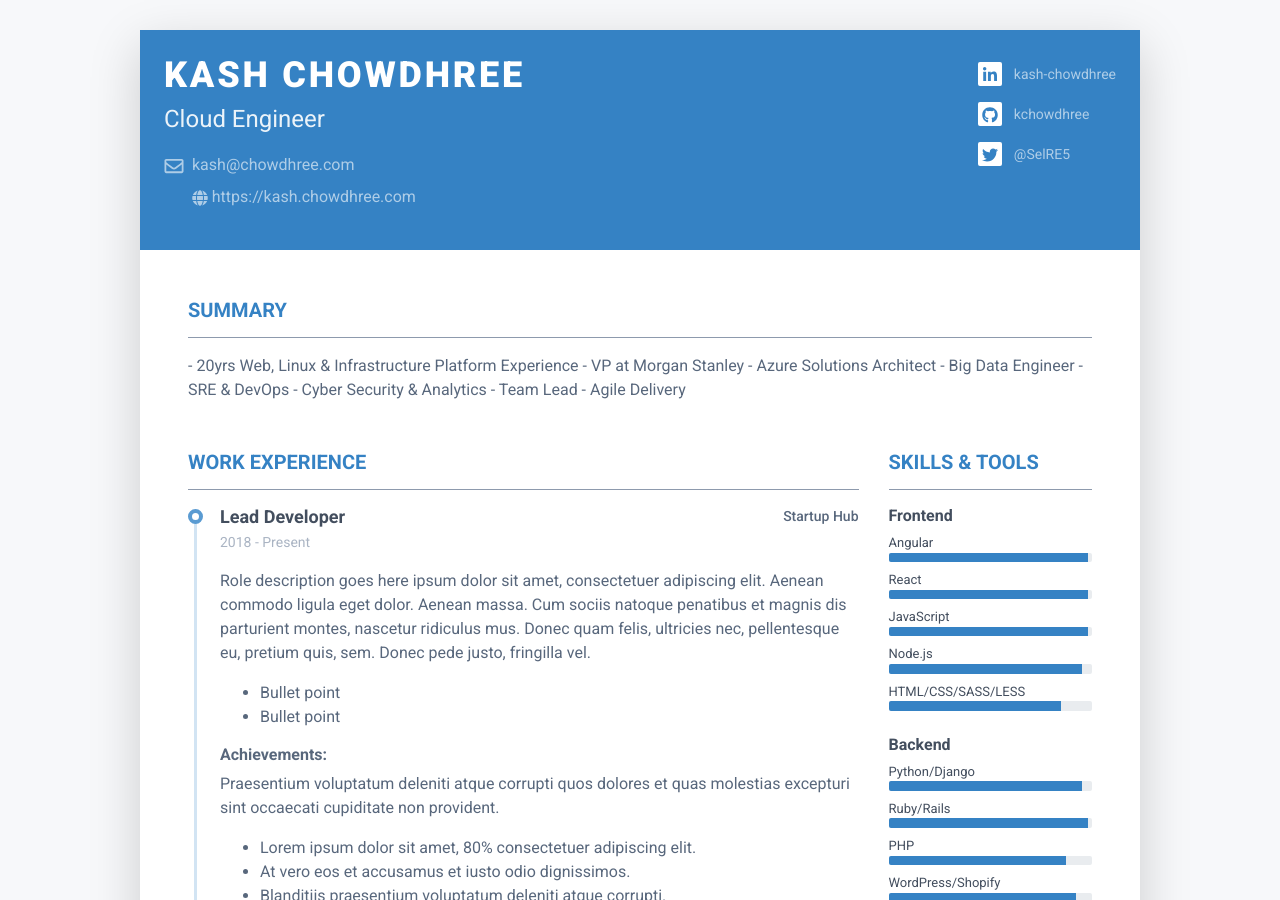
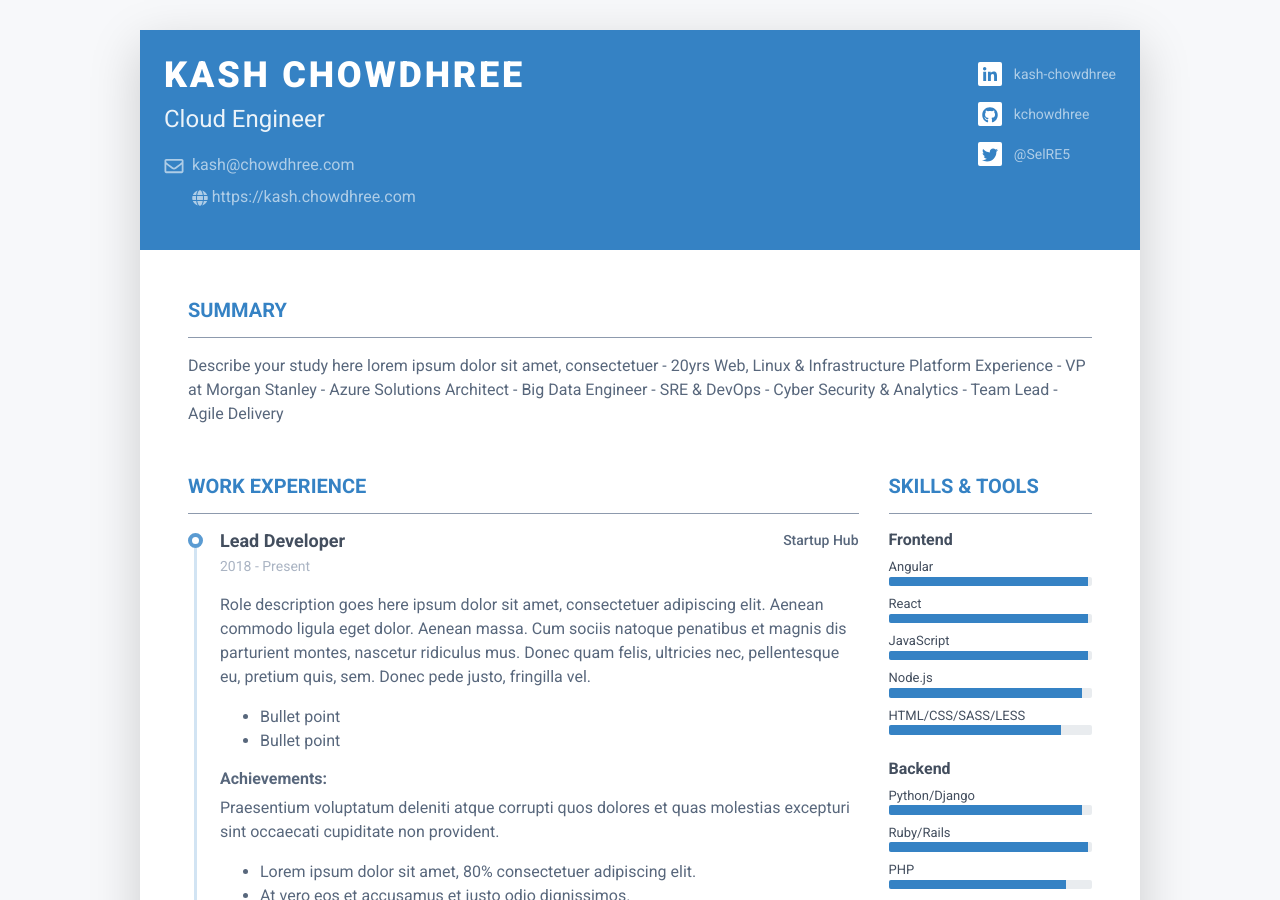
Before and after one commit to Hamy200/resume, a Jekyll site: the page built from index.markdown, in a window 1280 px wide and 900 px high. Built offline with Jekyll 4.4.1, drawn with Linux system fonts in a browser that asks for light colours; nearby versions of some CDN libraries.

Commit message:
Update data.yml

```diff
--- a/_data/data.yml
+++ b/_data/data.yml
@@ -30,6 +30,7 @@ interests:
     link:
 
 summary: |
+      Describe your study here lorem ipsum dolor sit amet, consectetuer
         - 20yrs Web, Linux & Infrastructure Platform Experience
         - VP at Morgan Stanley
         - Azure Solutions Architect
```
